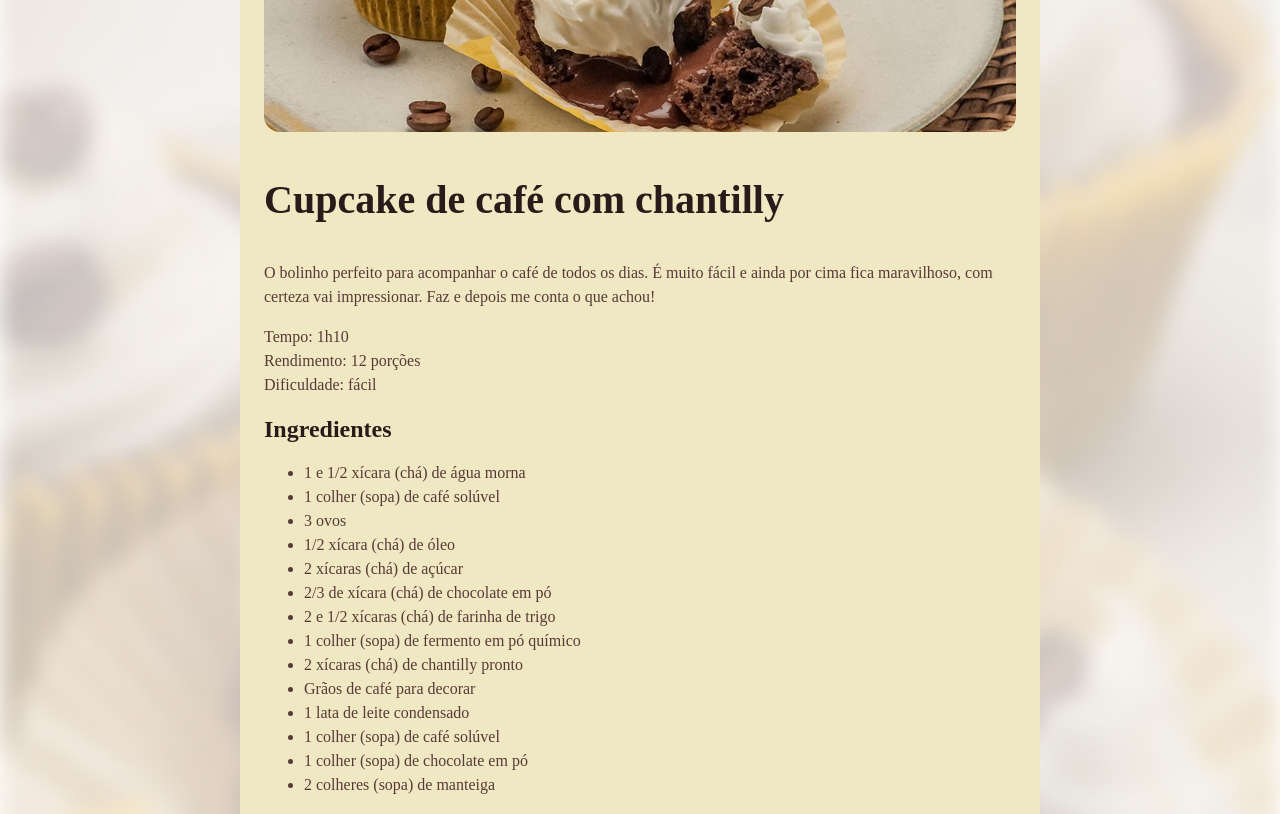
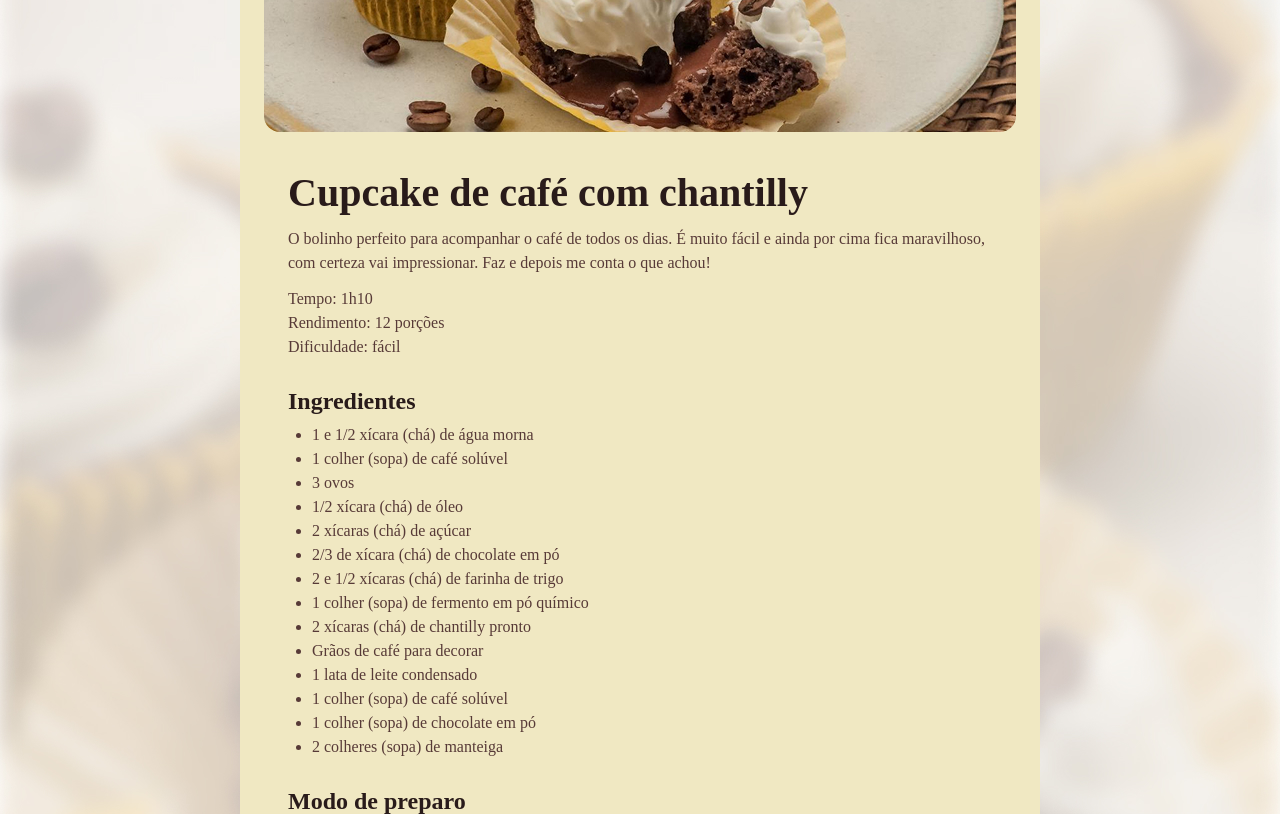
Before and after one commit to fvmachioni/PaginaReceita, a plain HTML site: page index.html in a window 1280 px wide. Shown: the part 340-1154 px from the top of the page. Drawn offline with Linux system fonts and the light colour scheme; a web font is replaced by a local one.

Commit message:
personalizando espaços

```diff
--- a/style.css
+++ b/style.css
@@ -1,3 +1,8 @@
+* {
+    margin: 0;
+    padding: 0;
+}
+
 :root {
     font-family: "Alice", serif;
     line-height: 150%;
@@ -22,7 +27,19 @@
     border-radius: 16px;
 }
 
-main h1 {
+main {
+    padding: 24px;
+}
+
+section+section {
+    margin-top: 24px;
+}
+
+#about p+p {
+    margin-top: 12px;
+}
+
+h1 {
     line-height: 140%;
     font-size: 40px;
 }
@@ -33,4 +50,10 @@
 
 h1, h2 {
     color: #291B1A;
+    margin-bottom: 4px;
+    line-height: 150%;
 }
+
+ul {
+    padding-left: 24px;
+}
```
